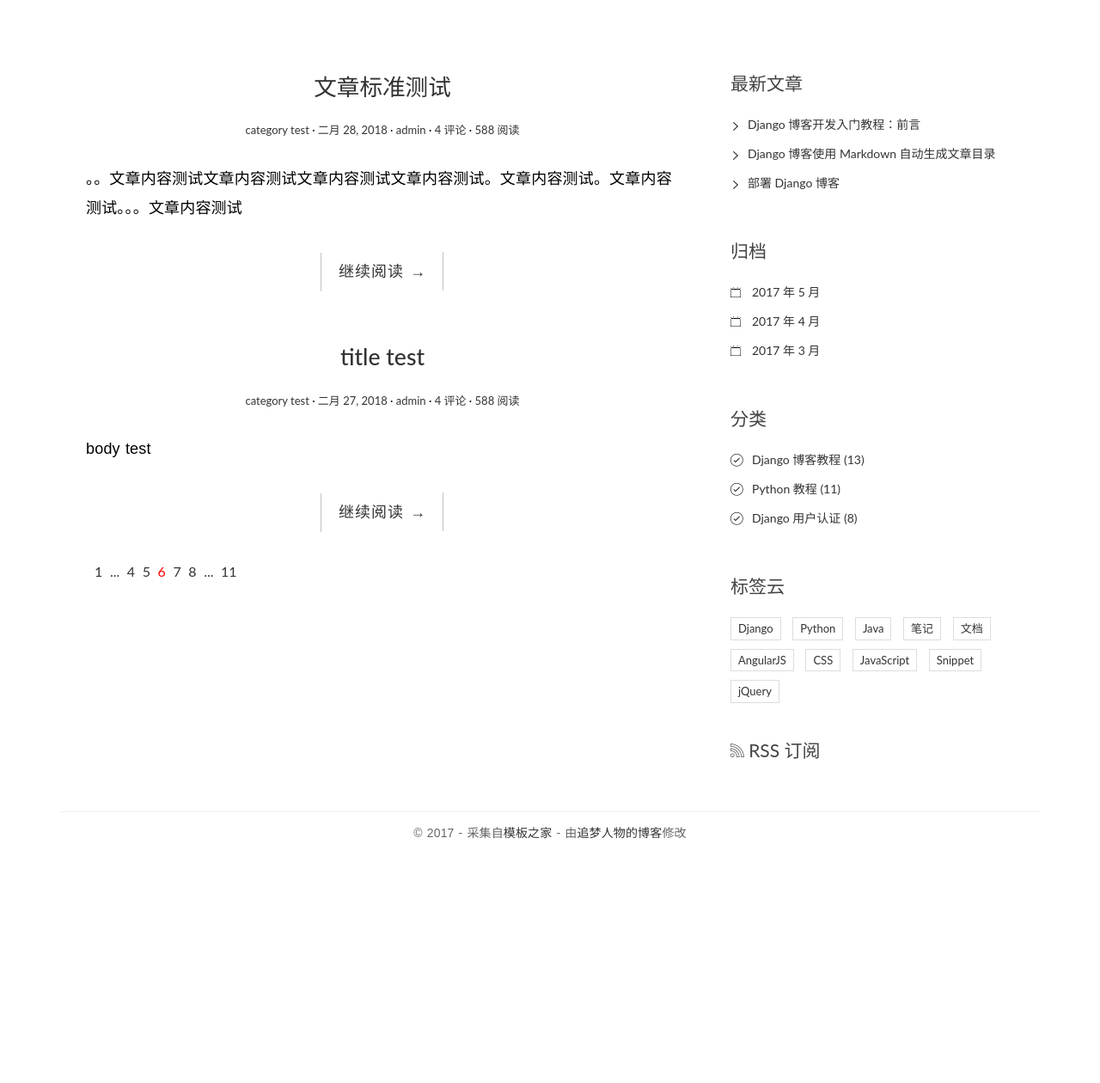
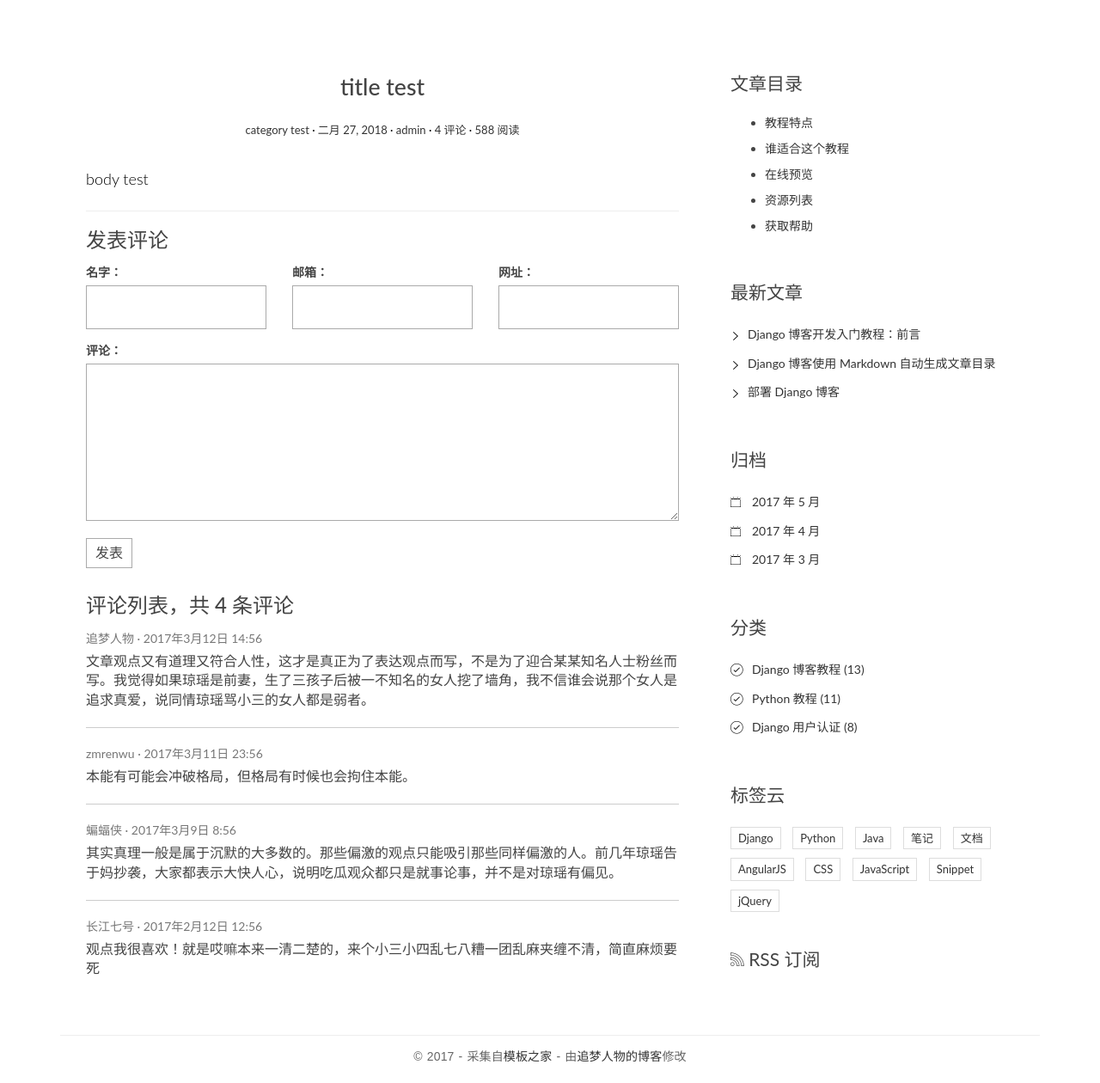
Before and after one commit to jiuri0624/django-blog, a Django app: page /post/1/ in a window 1280 px wide. Shown: the part 91-1351 px from the top of the page at 86% size. Before the commit the page ends 1067 px from the top, so only its background shows below. Run offline with Django 3.2, Linux system fonts and the light colour scheme; data comes from the database, SQL or seed files in the repository; some libraries are stand-ins or nearby versions.

Commit message:
add blog detail view

```diff
--- a/blog/urls.py
+++ b/blog/urls.py
@@ -1,7 +1,9 @@
 from django.conf.urls import url
+from django.urls import path
 from . import views
 
-
+app_name = 'blog'
 urlpatterns = [
-    url('', views.index, name='index'),
+    path('', views.index, name='index'),
+    path('post/<int:pk>/', views.detail, name='detail'),
 ]
--- a/blog/views.py
+++ b/blog/views.py
@@ -1,4 +1,4 @@
-from django.shortcuts import render
+from django.shortcuts import render, get_object_or_404
 # from django.http import HttpResponse
 
 from .models import Post
@@ -10,3 +10,8 @@ def index(request):
     # return HttpResponse('hello blog')
     post_list = Post.objects.all().order_by('-created_time')
     return render(request, 'blog/index.html', {'post_list':post_list})
+
+
+def detail(request, pk):
+    post = get_object_or_404(Post, pk=pk)
+    return render(request, 'blog/detail.html', {'post':post})
--- /dev/null
+++ b/templates/base.html
@@ -0,0 +1,109 @@
+{% load staticfiles %}
+<!DOCTYPE html>
+<html>
+<head>
+    <title>Black &amp; White</title>
+
+    <!-- meta -->
+    <meta charset="UTF-8">
+    <meta name="viewport" content="width=device-width, initial-scale=1">
+
+    <!-- css -->
+    <link rel="stylesheet" href="{% static 'blog/css/bootstrap.min.css' %}">
+    <link rel="stylesheet" href="http://code.ionicframework.com/ionicons/2.0.1/css/ionicons.min.css">
+    <link rel="stylesheet" href="{% static 'blog/css/pace.css' %}">
+    <link rel="stylesheet" href="{% static 'blog/css/custom.css' %}">
+
+    <!-- js -->
+    <script src="{% static 'blog/js/' %}jquery-2.1.3.min.js"></script>
+    <script src="{% static 'blog/js/' %}bootstrap.min.js"></script>
+    <script src="{% static 'blog/js/' %}pace.min.js"></script>
+    <script src="{% static 'blog/js/' %}modernizr.custom.js"></script>
+</head>
+
+<body>
+<div class="container">
+    <header id="site-header">
+        <div class="row">
+            <div class="col-md-4 col-sm-5 col-xs-8">
+                <div class="logo">
+                    <h1><a href="index.html"><b>Black</b> &amp; White</a></h1>
+                </div>
+            </div><!-- col-md-4 -->
+            <div class="col-md-8 col-sm-7 col-xs-4">
+                <nav class="main-nav" role="navigation">
+                    <div class="navbar-header">
+                        <button type="button" id="trigger-overlay" class="navbar-toggle">
+                            <span class="ion-navicon"></span>
+                        </button>
+                    </div>
+
+                    <div class="collapse navbar-collapse" id="bs-example-navbar-collapse-1">
+                        <ul class="nav navbar-nav navbar-right">
+                            <li class="cl-effect-11"><a href="index.html" data-hover="首页">首页</a></li>
+                            <li class="cl-effect-11"><a href="full-width.html" data-hover="博客">博客</a></li>
+                            <li class="cl-effect-11"><a href="about.html" data-hover="关于">关于</a></li>
+                            <li class="cl-effect-11"><a href="contact.html" data-hover="联系">联系</a></li>
+                        </ul>
+                    </div><!-- /.navbar-collapse -->
+                </nav>
+                <div id="header-search-box">
+                    <a id="search-menu" href="#"><span id="search-icon" class="ion-ios-search-strong"></span></a>
+                    <div id="search-form" class="search-form">
+                        <form role="search" method="get" id="searchform" action="#">
+                            <input type="search" placeholder="搜索" required>
+                            <button type="submit"><span class="ion-ios-search-strong"></span></button>
+                        </form>
+                    </div>
+                </div>
+            </div><!-- col-md-8 -->
+        </div>
+    </header>
+</div>
+<div class="copyrights">Collect from <a href="http://www.cssmoban.com/">网页模板</a></div>
+<div class="copyrights">Modified by <a href="http://zmrenwu.com/">追梦人物的博客</a></div>
+
+<div class="content-body">
+    <div class="container">
+        <div class="row">
+            <main class="col-md-8">
+                {% block main %}
+                {% endblock main %}
+            </main>
+            <aside class="col-md-4">
+                {% block aside %}
+                {% endblock aside %}
+            </aside>
+        </div>
+    </div>
+</div>
+<footer id="site-footer">
+    <div class="container">
+        <div class="row">
+            <div class="col-md-12">
+                <p class="copyright">&copy 2017 - 采集自<a href="http://www.cssmoban.com/"
+                                                        target="_blank" title="模板之家">模板之家</a>
+                    - 由<a href="http://zmrenwu.com/" title="网页模板" target="_blank">追梦人物的博客</a>修改
+                </p>
+            </div>
+        </div>
+    </div>
+</footer>
+
+<!-- Mobile Menu -->
+<div class="overlay overlay-hugeinc">
+    <button type="button" class="overlay-close"><span class="ion-ios-close-empty"></span></button>
+    <nav>
+        <ul>
+            <li><a href="index.html">首页</a></li>
+            <li><a href="full-width.html">博客</a></li>
+            <li><a href="about.html">关于</a></li>
+            <li><a href="contact.html">联系</a></li>
+        </ul>
+    </nav>
+</div>
+
+<script src="{% static 'blog/js/' %}script.js"></script>
+
+</body>
+</html>
--- /dev/null
+++ b/templates/blog/detail.html
@@ -0,0 +1,184 @@
+{% extends "base.html" %}
+
+{% block main %}
+    <article class="post post-1">
+        <header class="entry-header">
+            <h1 class="entry-title">{{ post.title }}</h1>
+            <div class="entry-meta">
+                <span class="post-category"><a href="#">{{ post.category }}</a></span>
+                <span class="post-date"><a href="#"><time class="entry-date"
+                                                          datetime="{{ post.created_time }}">{{ post.created_time }}</time></a></span>
+                <span class="post-author"><a href="#">{{ post.author }}</a></span>
+                <span class="comments-link"><a href="#">4 评论</a></span>
+                <span class="views-count"><a href="#">588 阅读</a></span>
+            </div>
+        </header>
+        <div class="entry-content clearfix">
+                {{ post.body }}
+        </div>
+    </article>
+    <section class="comment-area" id="comment-area">
+        <hr>
+        <h3>发表评论</h3>
+        <form action="#" method="post" class="comment-form">
+            <div class="row">
+                <div class="col-md-4">
+                    <label for="id_name">名字：</label>
+                    <input type="text" id="id_name" name="name" required>
+                </div>
+                <div class="col-md-4">
+                    <label for="id_email">邮箱：</label>
+                    <input type="email" id="id_email" name="email" required>
+                </div>
+                <div class="col-md-4">
+                    <label for="id_url">网址：</label>
+                    <input type="text" id="id_url" name="url">
+                </div>
+                <div class="col-md-12">
+                    <label for="id_comment">评论：</label>
+                    <textarea name="comment" id="id_comment" required></textarea>
+                    <button type="submit" class="comment-btn">发表</button>
+                </div>
+            </div>    <!-- row -->
+        </form>
+        <div class="comment-list-panel">
+            <h3>评论列表，共 <span>4</span> 条评论</h3>
+            <ul class="comment-list list-unstyled">
+                <li class="comment-item">
+                    <span class="nickname">追梦人物</span>
+                    <time class="submit-date" datetime="2012-11-09T23:15:57+00:00">2017年3月12日 14:56</time>
+                    <div class="text">
+                        文章观点又有道理又符合人性，这才是真正为了表达观点而写，不是为了迎合某某知名人士粉丝而写。我觉得如果琼瑶是前妻，生了三孩子后被一不知名的女人挖了墙角，我不信谁会说那个女人是追求真爱，说同情琼瑶骂小三的女人都是弱者。
+                    </div>
+                </li>
+                <li class="comment-item">
+                    <span class="nickname">zmrenwu</span>
+                    <time class="submit-date" datetime="2012-11-09T23:15:57+00:00">2017年3月11日 23:56</time>
+                    <div class="text">
+                        本能有可能会冲破格局，但格局有时候也会拘住本能。
+                    </div>
+                </li>
+                <li class="comment-item">
+                    <span class="nickname">蝙蝠侠</span>
+                    <time class="submit-date" datetime="2012-11-09T23:15:57+00:00">2017年3月9日 8:56</time>
+                    <div class="text">
+                        其实真理一般是属于沉默的大多数的。那些偏激的观点只能吸引那些同样偏激的人。前几年琼瑶告于妈抄袭，大家都表示大快人心，说明吃瓜观众都只是就事论事，并不是对琼瑶有偏见。
+                    </div>
+                </li>
+                <li class="comment-item">
+                    <span class="nickname">长江七号</span>
+                    <time class="submit-date" datetime="2012-11-09T23:15:57+00:00">2017年2月12日 12:56</time>
+                    <div class="text">
+                        观点我很喜欢！就是哎嘛本来一清二楚的，来个小三小四乱七八糟一团乱麻夹缠不清，简直麻烦要死
+                    </div>
+                </li>
+            </ul>
+        </div>
+    </section>
+{% endblock main %}
+
+
+{% block aside %}
+    <div class="widget widget-content">
+        <h3 class="widget-title">文章目录</h3>
+        <ul>
+            <li>
+                <a href="#">教程特点</a>
+            </li>
+            <li>
+                <a href="#">谁适合这个教程</a>
+            </li>
+            <li>
+                <a href="#">在线预览</a>
+            </li>
+            <li>
+                <a href="#">资源列表</a>
+            </li>
+            <li>
+                <a href="#">获取帮助</a>
+            </li>
+        </ul>
+    </div>
+    <div class="widget widget-recent-posts">
+        <h3 class="widget-title">最新文章</h3>
+        <ul>
+            <li>
+                <a href="#">Django 博客开发入门教程：前言</a>
+            </li>
+            <li>
+                <a href="#">Django 博客使用 Markdown 自动生成文章目录</a>
+            </li>
+            <li>
+                <a href="#">部署 Django 博客</a>
+            </li>
+        </ul>
+    </div>
+    <div class="widget widget-archives">
+        <h3 class="widget-title">归档</h3>
+        <ul>
+            <li>
+                <a href="#">2017 年 5 月</a>
+            </li>
+            <li>
+                <a href="#">2017 年 4 月</a>
+            </li>
+            <li>
+                <a href="#">2017 年 3 月</a>
+            </li>
+        </ul>
+    </div>
+
+    <div class="widget widget-category">
+        <h3 class="widget-title">分类</h3>
+        <ul>
+            <li>
+                <a href="#">Django 博客教程 <span class="post-count">(13)</span></a>
+            </li>
+            <li>
+                <a href="#">Python 教程 <span class="post-count">(11)</span></a>
+            </li>
+            <li>
+                <a href="#">Django 用户认证 <span class="post-count">(8)</span></a>
+            </li>
+        </ul>
+    </div>
+
+    <div class="widget widget-tag-cloud">
+        <h3 class="widget-title">标签云</h3>
+        <ul>
+            <li>
+                <a href="#">Django</a>
+            </li>
+            <li>
+                <a href="#">Python</a>
+            </li>
+            <li>
+                <a href="#">Java</a>
+            </li>
+            <li>
+                <a href="#">笔记</a>
+            </li>
+            <li>
+                <a href="#">文档</a>
+            </li>
+            <li>
+                <a href="#">AngularJS</a>
+            </li>
+            <li>
+                <a href="#">CSS</a>
+            </li>
+            <li>
+                <a href="#">JavaScript</a>
+            </li>
+            <li>
+                <a href="#">Snippet</a>
+            </li>
+            <li>
+                <a href="#">jQuery</a>
+            </li>
+        </ul>
+    </div>
+    <div class="rss">
+        <a href=""><span class="ion-social-rss-outline"></span> RSS 订阅</a>
+    </div>
+{% endblock aside %}
--- a/templates/blog/index.html
+++ b/templates/blog/index.html
@@ -1,77 +1,11 @@
-{% load staticfiles %}
-<!DOCTYPE html>
-<html>
-<head>
-    <title>Black &amp; White</title>
+{% extends "base.html" %}
 
-    <!-- meta -->
-    <meta charset="UTF-8">
-    <meta name="viewport" content="width=device-width, initial-scale=1">
-
-    <!-- css -->
-    <link rel="stylesheet" href="{% static 'blog/css/bootstrap.min.css' %}">
-    <link rel="stylesheet" href="http://code.ionicframework.com/ionicons/2.0.1/css/ionicons.min.css">
-    <link rel="stylesheet" href="{% static 'blog/css/pace.css' %}">
-    <link rel="stylesheet" href="{% static 'blog/css/custom.css' %}">
-
-    <!-- js -->
-    <script src="{% static 'blog/js/' %}jquery-2.1.3.min.js"></script>
-    <script src="{% static 'blog/js/' %}bootstrap.min.js"></script>
-    <script src="{% static 'blog/js/' %}pace.min.js"></script>
-    <script src="{% static 'blog/js/' %}modernizr.custom.js"></script>
-</head>
-
-<body>
-<div class="container">
-    <header id="site-header">
-        <div class="row">
-            <div class="col-md-4 col-sm-5 col-xs-8">
-                <div class="logo">
-                    <h1><a href="index.html"><b>Black</b> &amp; White</a></h1>
-                </div>
-            </div><!-- col-md-4 -->
-            <div class="col-md-8 col-sm-7 col-xs-4">
-                <nav class="main-nav" role="navigation">
-                    <div class="navbar-header">
-                        <button type="button" id="trigger-overlay" class="navbar-toggle">
-                            <span class="ion-navicon"></span>
-                        </button>
-                    </div>
-
-                    <div class="collapse navbar-collapse" id="bs-example-navbar-collapse-1">
-                        <ul class="nav navbar-nav navbar-right">
-                            <li class="cl-effect-11"><a href="index.html" data-hover="首页">首页</a></li>
-                            <li class="cl-effect-11"><a href="full-width.html" data-hover="博客">博客</a></li>
-                            <li class="cl-effect-11"><a href="about.html" data-hover="关于">关于</a></li>
-                            <li class="cl-effect-11"><a href="contact.html" data-hover="联系">联系</a></li>
-                        </ul>
-                    </div><!-- /.navbar-collapse -->
-                </nav>
-                <div id="header-search-box">
-                    <a id="search-menu" href="#"><span id="search-icon" class="ion-ios-search-strong"></span></a>
-                    <div id="search-form" class="search-form">
-                        <form role="search" method="get" id="searchform" action="#">
-                            <input type="search" placeholder="搜索" required>
-                            <button type="submit"><span class="ion-ios-search-strong"></span></button>
-                        </form>
-                    </div>
-                </div>
-            </div><!-- col-md-8 -->
-        </div>
-    </header>
-</div>
-<div class="copyrights">Collect from <a href="http://www.cssmoban.com/">网页模板</a></div>
-<div class="copyrights">Modified by <a href="http://zmrenwu.com/">追梦人物的博客</a></div>
-
-<div class="content-body">
-    <div class="container">
-        <div class="row">
-            <main class="col-md-8">
+{% block main %}
     {% for post in post_list %}
     <article class="post post-{{ post.pk }}">
         <header class="entry-header">
             <h1 class="entry-title">
-                            <a href="single.html">{{ post.title }}</a>
+                <a href="{% url 'blog:detail' post.pk %}">{{ post.title }}</a>
             </h1>
             <div class="entry-meta">
                 <span class="post-category"><a href="#">{{ post.category.name }}</a></span>
@@ -85,7 +19,7 @@
         <div class="entry-content clearfix">
             <p>{{ post.body }}</p>
             <div class="read-more cl-effect-14">
-                            <a href="#" class="more-link">继续阅读 <span class="meta-nav">→</span></a>
+                <a href="{% url 'blog:detail' post.pk %}" class="more-link">继续阅读 <span class="meta-nav">→</span></a>
             </div>
         </div>
     </article>
@@ -111,8 +45,9 @@
             <li><a href="">11</a></li>
         </ul>
     </div>
-            </main>
-            <aside class="col-md-4">
+{% endblock main %}
+
+{% block aside %}
     <div class="widget widget-recent-posts">
         <h3 class="widget-title">最新文章</h3>
         <ul>
@@ -195,37 +130,4 @@
     <div class="rss">
         <a href=""><span class="ion-social-rss-outline"></span> RSS 订阅</a>
     </div>
-            </aside>
-        </div>
-    </div>
-</div>
-<footer id="site-footer">
-    <div class="container">
-        <div class="row">
-            <div class="col-md-12">
-                <p class="copyright">&copy 2017 - 采集自<a href="http://www.cssmoban.com/"
-                                                        target="_blank" title="模板之家">模板之家</a>
-                    - 由<a href="http://zmrenwu.com/" title="网页模板" target="_blank">追梦人物的博客</a>修改
-                </p>
-            </div>
-        </div>
-    </div>
-</footer>
-
-<!-- Mobile Menu -->
-<div class="overlay overlay-hugeinc">
-    <button type="button" class="overlay-close"><span class="ion-ios-close-empty"></span></button>
-    <nav>
-        <ul>
-            <li><a href="index.html">首页</a></li>
-            <li><a href="full-width.html">博客</a></li>
-            <li><a href="about.html">关于</a></li>
-            <li><a href="contact.html">联系</a></li>
-        </ul>
-    </nav>
-</div>
-
-<script src="{% static 'blog/js/' %}script.js"></script>
-
-</body>
-</html>
+{% endblock aside %}
```
Lines whose indentation alone changed are shown as unchanged.
